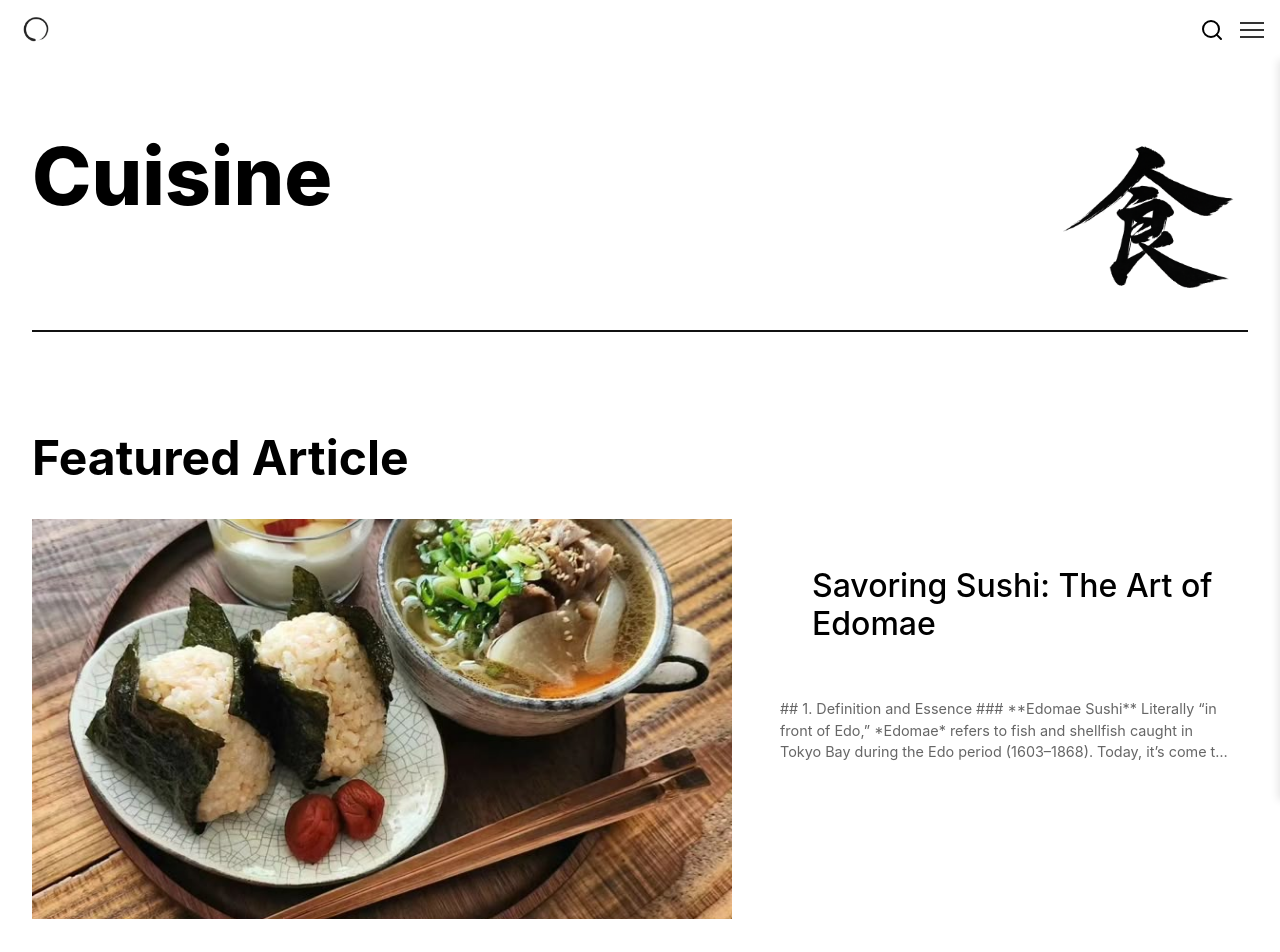
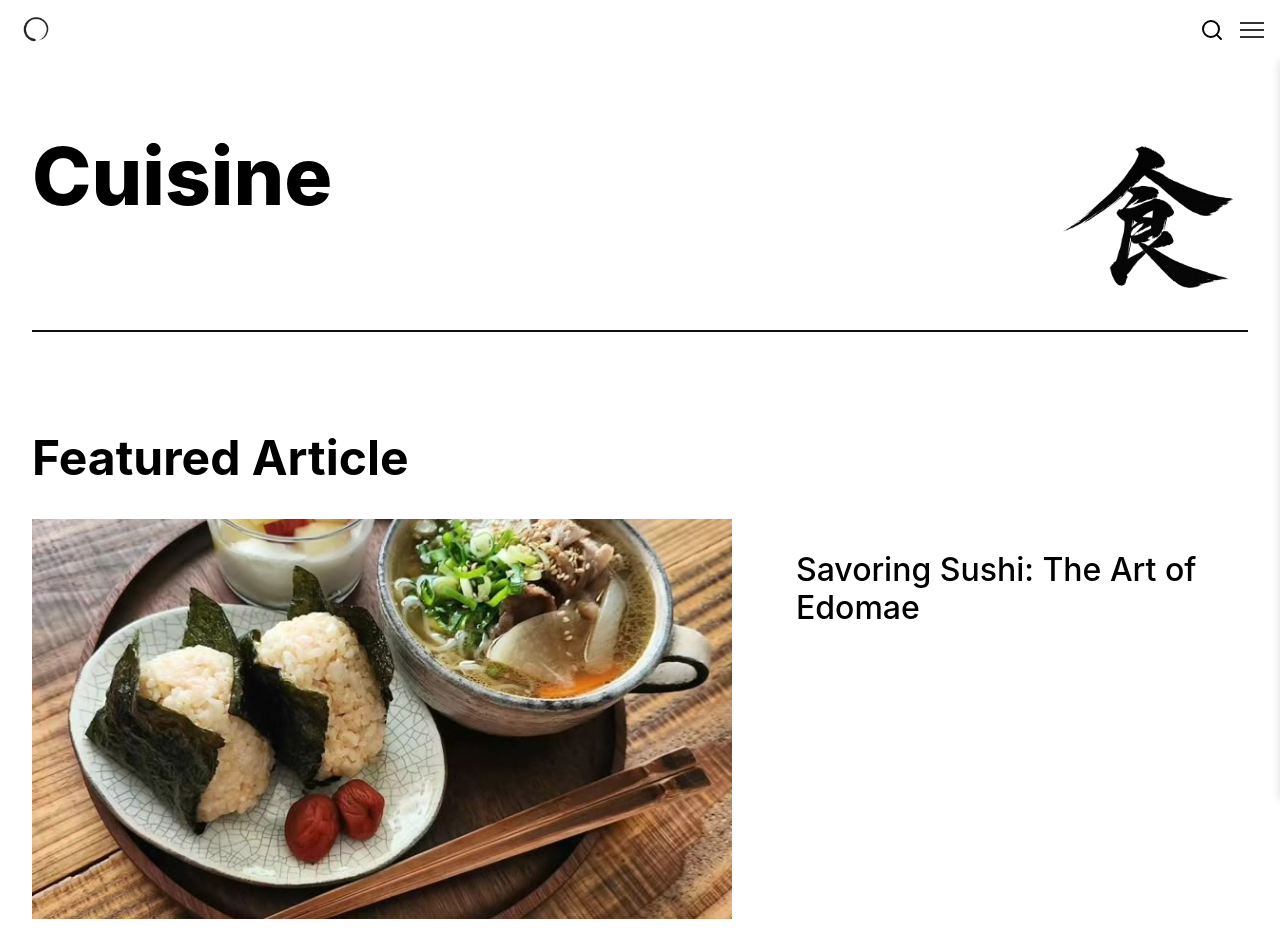
Before and after one commit to yuto0121/japanese-aesthetics, a Next.js app: page /article/cuisine in a window 1280 px wide. Shown: the top 952 px of the page. Built offline with nearby package versions, Linux system fonts and the light colour scheme.

Commit message:
add lots of pages

```diff
--- a/pages/article/cuisine/index.tsx
+++ b/pages/article/cuisine/index.tsx
@@ -14,7 +14,6 @@ type ArticleMeta = {
   tags: string[];
   hero: string;          // 画像パス
   date: string;          // YYYY-MM-DD
-  excerpt: string;       // 記事の抜粋
 };
 
 type Props = { articles: ArticleMeta[] };
@@ -28,14 +27,13 @@ export const getStaticProps: GetStaticProps<Props> = () => {
     .map((file) => {
       const slug = file.replace(/\.md$/, '');
       const raw = fs.readFileSync(path.join(CUISINE_DIR, file), 'utf8');
-      const { data, content } = matter(raw);
+      const { data } = matter(raw);
       return {
         slug,
         title: data.title as string,
         tags: data.tags as string[],
         hero: data.hero as string,
         date: data.date as string,
-        excerpt: content.slice(0, 200) + '...', // 最初の200文字を抜粋
       };
     })
     // 新しい順に並べ替え
@@ -87,10 +85,7 @@ export default function ArticleCuisine({ articles }: Props) {
               height={180}
               className={styles.featuredImg}
             />
-            <div className={styles.featuredContent}>
-              <p className={styles.featuredText}>{featured.title}</p>
-              <p className={styles.featuredExcerpt}>{featured.excerpt}</p>
-            </div>
+            <p className={styles.featuredText}>{featured.title}</p>
           </Link>
         </section>
       )}
--- a/styles/ArticleSub.module.css
+++ b/styles/ArticleSub.module.css
@@ -134,23 +134,6 @@
     font-size: 2rem;
     font-weight: 500;
     margin-left: 2rem;
-}
-
-.featuredContent {
-    display: flex;
-    flex-direction: column;
-    gap: 0.5rem;
-    padding: 1rem;
-}
-
-.featuredExcerpt {
-    font-size: 0.9rem;
-    line-height: 1.5;
-    color: #666;
-    display: -webkit-box;
-    -webkit-line-clamp: 3;
-    -webkit-box-orient: vertical;
-    overflow: hidden;
 }
 
 /*************************************************
```
Also changed, not shown: pages/article/fashion/index.tsx (+2 -7 lines), pages/article/living/index.tsx (+2 -7 lines).
